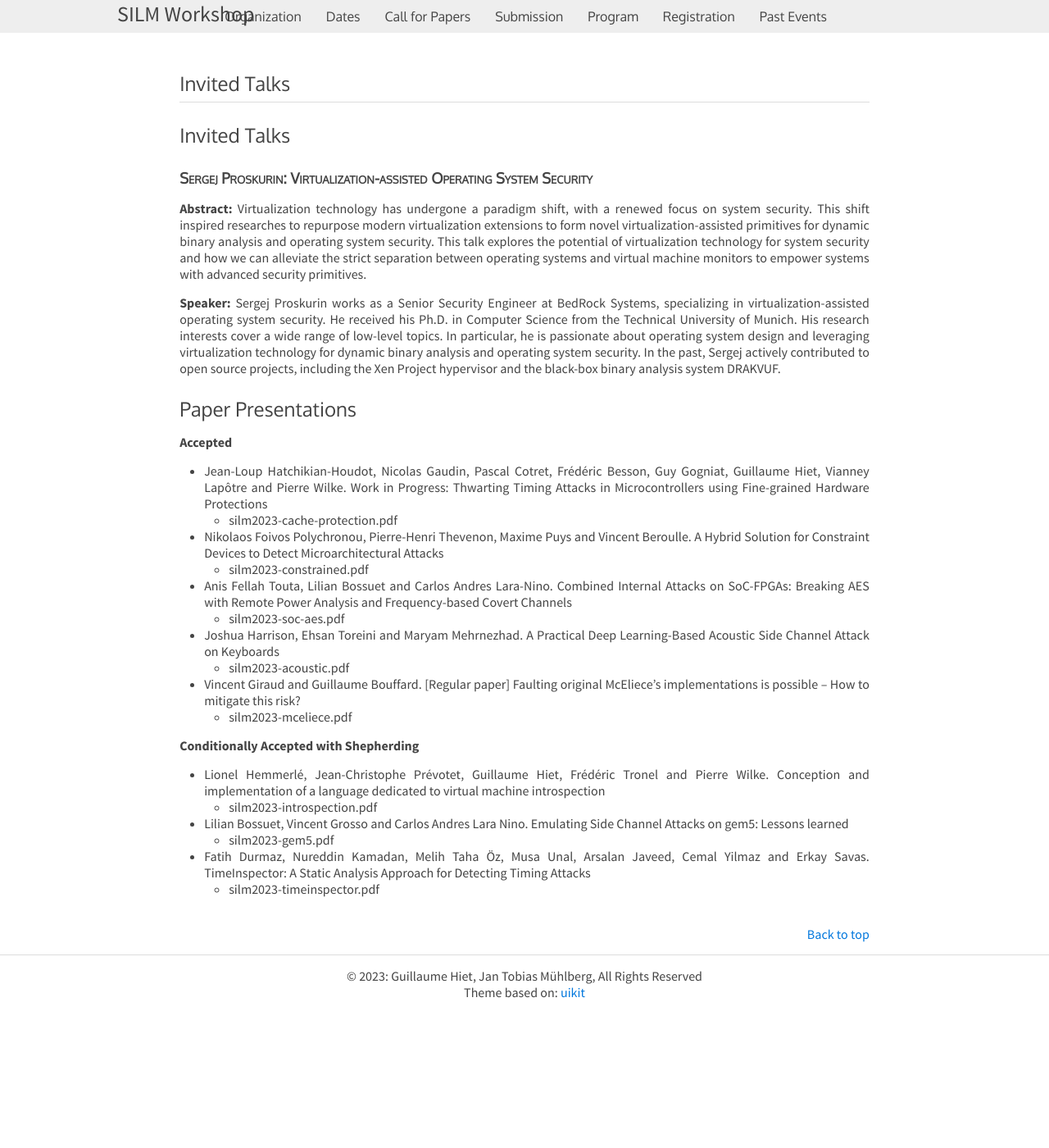
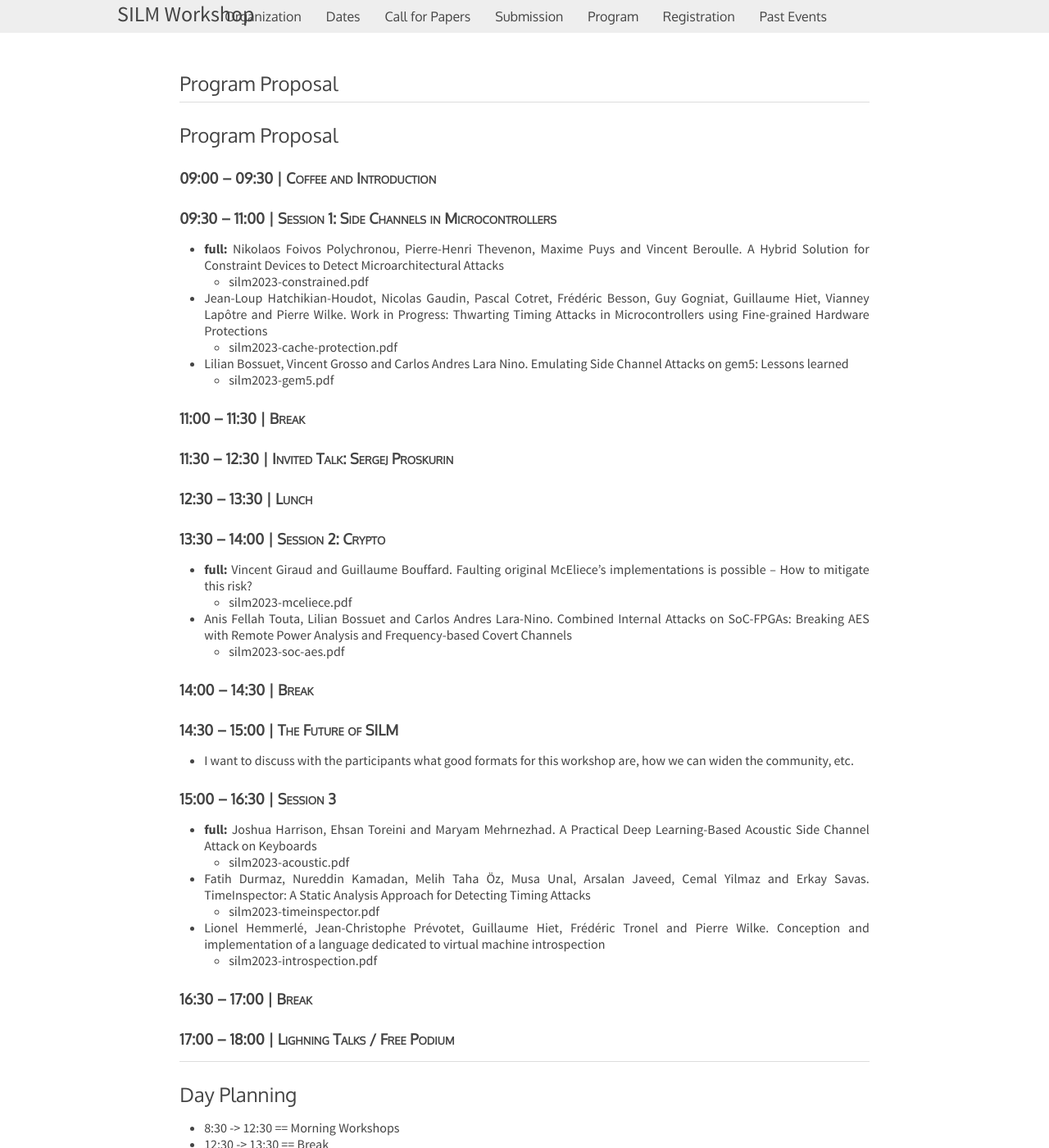
Before and after one commit to silm-workshop/silm-workshop.github.io, a Jekyll site: the page built from 2023-program.md, in a window 1280 px wide and 1400 px high. Shown: the whole window at 82% size. Built offline with Jekyll 4.4.1, drawn with Linux system fonts in a browser that asks for light colours; our own code applies the rules of GitHub Pages for plain Markdown files; some of the changed text lies outside the part shown.

Commit message:
programme idea

```diff
--- a/2023-program.md
+++ b/2023-program.md
@@ -1,3 +1,71 @@
+
+## Program Proposal
+
+### 09:00 -- 09:30 | Coffee and Introduction
+
+### 09:30 -- 11:00 | Session 1: Side Channels in Microcontrollers
+
+* **full:** Nikolaos Foivos Polychronou, Pierre-Henri Thevenon, Maxime Puys
+  and Vincent Beroulle. A Hybrid Solution for Constraint Devices to Detect
+Microarchitectural Attacks
+    - silm2023-constrained.pdf
+* Jean-Loup Hatchikian-Houdot, Nicolas Gaudin, Pascal Cotret, Frédéric
+  Besson, Guy Gogniat, Guillaume Hiet, Vianney Lapôtre and Pierre Wilke.
+Work in Progress: Thwarting Timing Attacks in Microcontrollers using
+Fine-grained Hardware Protections
+    - silm2023-cache-protection.pdf
+* Lilian Bossuet, Vincent Grosso and Carlos Andres Lara Nino. Emulating
+  Side Channel Attacks on gem5: Lessons learned
+    - silm2023-gem5.pdf
+
+### 11:00 -- 11:30 | Break
+
+### 11:30 -- 12:30 | Invited Talk: Sergej Proskurin
+
+### 12:30 -- 13:30 | Lunch
+
+### 13:30 -- 14:00 | Session 2: Crypto
+
+* **full:** Vincent Giraud and Guillaume Bouffard. Faulting original
+  McEliece’s implementations is possible -- How to mitigate this risk?
+    - silm2023-mceliece.pdf
+* Anis Fellah Touta, Lilian Bossuet and Carlos Andres Lara-Nino. Combined
+  Internal Attacks on SoC-FPGAs: Breaking AES with Remote Power Analysis
+and Frequency-based Covert Channels
+    - silm2023-soc-aes.pdf
+
+### 14:00 -- 14:30 | Break
+
+### 14:30 -- 15:00 | The Future of SILM
+
+* I want to discuss with the participants what good formats for this
+  workshop are, how we can widen the community, etc.
+
+### 15:00 -- 16:30 | Session 3
+
+* **full:** Joshua Harrison, Ehsan Toreini and Maryam Mehrnezhad. A
+  Practical Deep Learning-Based Acoustic Side Channel Attack on Keyboards
+    - silm2023-acoustic.pdf
+* Fatih Durmaz, Nureddin Kamadan, Melih Taha Öz, Musa Unal, Arsalan Javeed,
+  Cemal Yilmaz and Erkay Savas. TimeInspector: A Static Analysis Approach
+for Detecting Timing Attacks
+    - silm2023-timeinspector.pdf
+* Lionel Hemmerlé, Jean-Christophe Prévotet, Guillaume Hiet, Frédéric
+  Tronel and Pierre Wilke. Conception and implementation of a language
+dedicated to virtual machine introspection
+    - silm2023-introspection.pdf
+
+### 16:30 -- 17:00 | Break
+
+### 17:00 -- 18:00 | Lighning Talks / Free Podium
+
+---
+
+## Day Planning
+
+- 8:30 -> 12:30 == Morning Workshops
+- 12:30 -> 13:30 == Break
+- 13:30 -> 17:30 == Afternoon Workshops
 
 
 ## Invited Talks
@@ -28,36 +96,36 @@ black-box binary analysis system DRAKVUF.
 
 **Accepted**
 
-- Jean-Loup Hatchikian-Houdot, Nicolas Gaudin, Pascal Cotret, Frédéric
+* Jean-Loup Hatchikian-Houdot, Nicolas Gaudin, Pascal Cotret, Frédéric
   Besson, Guy Gogniat, Guillaume Hiet, Vianney Lapôtre and Pierre Wilke.
 Work in Progress: Thwarting Timing Attacks in Microcontrollers using
 Fine-grained Hardware Protections
     - silm2023-cache-protection.pdf
-- Nikolaos Foivos Polychronou, Pierre-Henri Thevenon, Maxime Puys and
-  Vincent Beroulle. A Hybrid Solution for Constraint Devices to Detect
+* **full** Nikolaos Foivos Polychronou, Pierre-Henri Thevenon, Maxime Puys
+  and Vincent Beroulle. A Hybrid Solution for Constraint Devices to Detect
 Microarchitectural Attacks
     - silm2023-constrained.pdf
-- Anis Fellah Touta, Lilian Bossuet and Carlos Andres Lara-Nino. Combined
+* Anis Fellah Touta, Lilian Bossuet and Carlos Andres Lara-Nino. Combined
   Internal Attacks on SoC-FPGAs: Breaking AES with Remote Power Analysis
 and Frequency-based Covert Channels
     - silm2023-soc-aes.pdf
-- Joshua Harrison, Ehsan Toreini and Maryam Mehrnezhad. A Practical Deep
-  Learning-Based Acoustic Side Channel Attack on Keyboards
+* **full** Joshua Harrison, Ehsan Toreini and Maryam Mehrnezhad. A
+  Practical Deep Learning-Based Acoustic Side Channel Attack on Keyboards
     - silm2023-acoustic.pdf
-- Vincent Giraud and Guillaume Bouffard. [Regular paper] Faulting original
+* **full** Vincent Giraud and Guillaume Bouffard. Faulting original
   McEliece’s implementations is possible -- How to mitigate this risk?
     - silm2023-mceliece.pdf
 
 **Conditionally Accepted with Shepherding**
 
-- Lionel Hemmerlé, Jean-Christophe Prévotet, Guillaume Hiet, Frédéric
+* Lionel Hemmerlé, Jean-Christophe Prévotet, Guillaume Hiet, Frédéric
   Tronel and Pierre Wilke. Conception and implementation of a language
 dedicated to virtual machine introspection
     - silm2023-introspection.pdf
-- Lilian Bossuet, Vincent Grosso and Carlos Andres Lara Nino. Emulating
+* Lilian Bossuet, Vincent Grosso and Carlos Andres Lara Nino. Emulating
   Side Channel Attacks on gem5: Lessons learned
     - silm2023-gem5.pdf
-- Fatih Durmaz, Nureddin Kamadan, Melih Taha Öz, Musa Unal, Arsalan Javeed,
+* Fatih Durmaz, Nureddin Kamadan, Melih Taha Öz, Musa Unal, Arsalan Javeed,
   Cemal Yilmaz and Erkay Savas. TimeInspector: A Static Analysis Approach
 for Detecting Timing Attacks
     - silm2023-timeinspector.pdf
```
